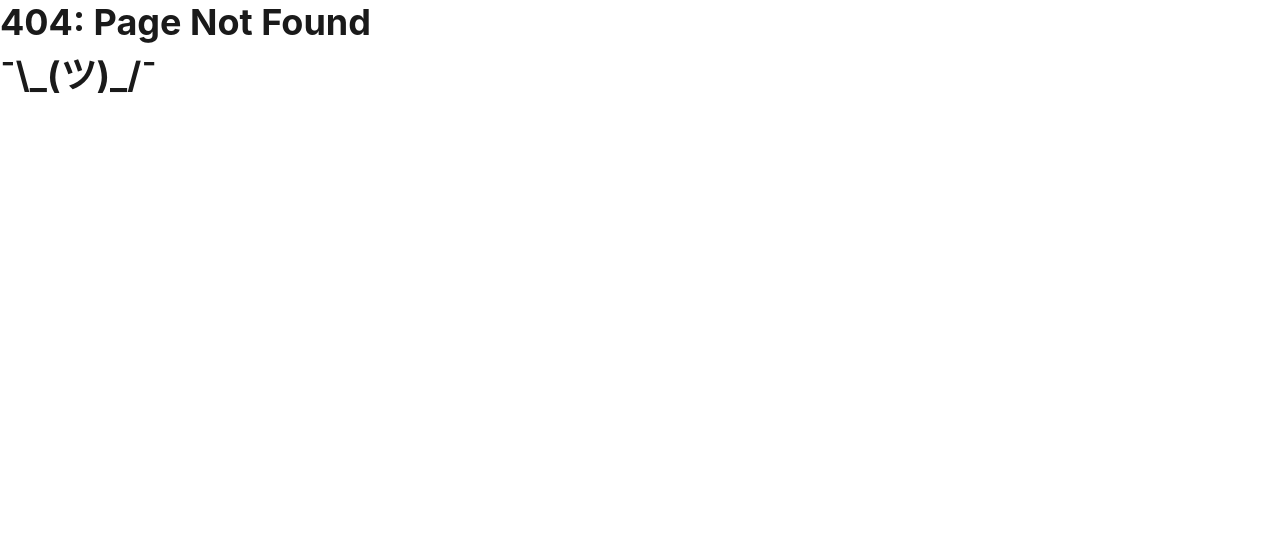
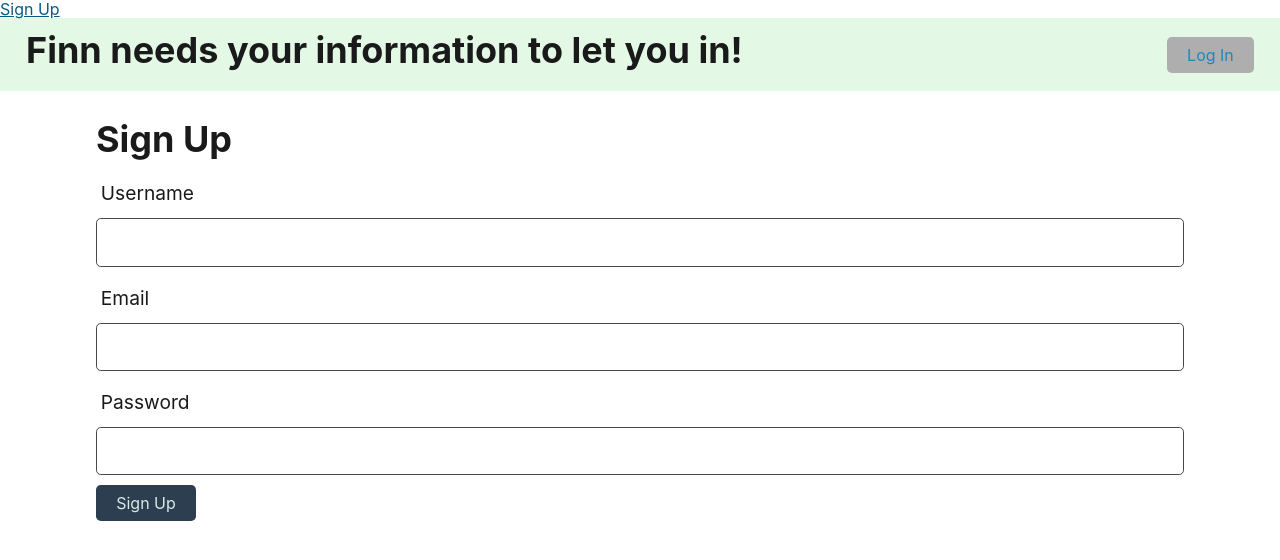
Before and after one commit to jake-magri/Hipub, a React (Vite) app in the folder client/: page /signup in a window 1280 px wide. Before the commit this address had no page. Shown: the top 560 px of the page. Built offline with nearby package versions, Linux system fonts and the light colour scheme.

Commit message:
sign up page

```diff
--- a/client/src/components/Navbar.tsx
+++ b/client/src/components/Navbar.tsx
@@ -19,9 +19,11 @@ const Navbar = () => {
   }, [loginCheck]);  // Dependency array ensures useEffect runs when loginCheck changes
 
   return (
+    <>
+    <Link to='./signup'>Sign Up</Link>
     <div className="display-flex justify-space-between align-center py-2 px-5 mint-green">
       <h1>
-        Authentication Review
+        Finn needs your information to let you in!
       </h1>
       <div>
         {
@@ -29,7 +31,7 @@ const Navbar = () => {
           !loginCheck ? (
             // Render login button if user is not logged in
             <button className="btn" type='button'>
-              <Link to='/login'>Login</Link>
+              <Link to='/login'>Log In</Link>
             </button>
           ) : (
             // Render logout button if user is logged in
@@ -40,6 +42,7 @@ const Navbar = () => {
         }
       </div>
     </div>
+    </>
   )
 }
 
--- a/client/src/components/Users.tsx
+++ b/client/src/components/Users.tsx
@@ -1,7 +1,7 @@
 import React from 'react';
 
 import type { UserData } from "../interfaces/UserData";
-import auth from '../utils/auth';
+// import auth from '../utils/auth';
 
 // Define the props for the component
 interface UserListProps {
--- a/client/src/main.tsx
+++ b/client/src/main.tsx
@@ -7,6 +7,7 @@ import App from './App.tsx';
 import ErrorPage from './pages/ErrorPage.tsx';
 import Home from './pages/Home.tsx';
 import Login from './pages/Login.tsx';
+import SignUp from './pages/SignUp.tsx';
 
 const router = createBrowserRouter([
   {
@@ -22,6 +23,10 @@ const router = createBrowserRouter([
         path: '/login',
         element: <Login />
       },
+      {
+        path: '/signup',
+        element: <SignUp />
+      }
     ]
   }
 ])
--- /dev/null
+++ b/client/src/pages/SignUp.tsx
@@ -0,0 +1,46 @@
+// import './index.css';
+
+const SignUp = () => {
+    return (
+        <>
+            <div className='form-container'>
+                <form className='form login-form'>
+                    <h1>Sign Up</h1>
+                    {/* name input field */}
+                    <div className="form-group">
+                        <label>Username</label>
+                        <input
+                            className="form-input"
+                            type='text'
+                            name='username'
+                        />
+                    </div>
+                    {/* Username input field */}
+                    <div className="form-group">
+                        <label>Email</label>
+                        <input
+                            className="form-input"
+                            type='text'
+                            name='email'
+                        />
+                    </div>
+                    {/* Password input field */}
+                    <div className="form-group">
+                        <label>Password</label>
+                        <input
+                            className="form-input"
+                            type='password'
+                            name='password'
+                        />
+                    </div>
+                    {/* Submit button for the login form */}
+                    <div className="form-group">
+                        <button className="btn btn-primary" type='submit'>Sign Up</button>
+                    </div>
+                </form>
+            </div>
+        </>
+    )
+}
+
+export default SignUp;
```
Also changed, not shown: 2 other files (tests, documents, lock files or other folders).
